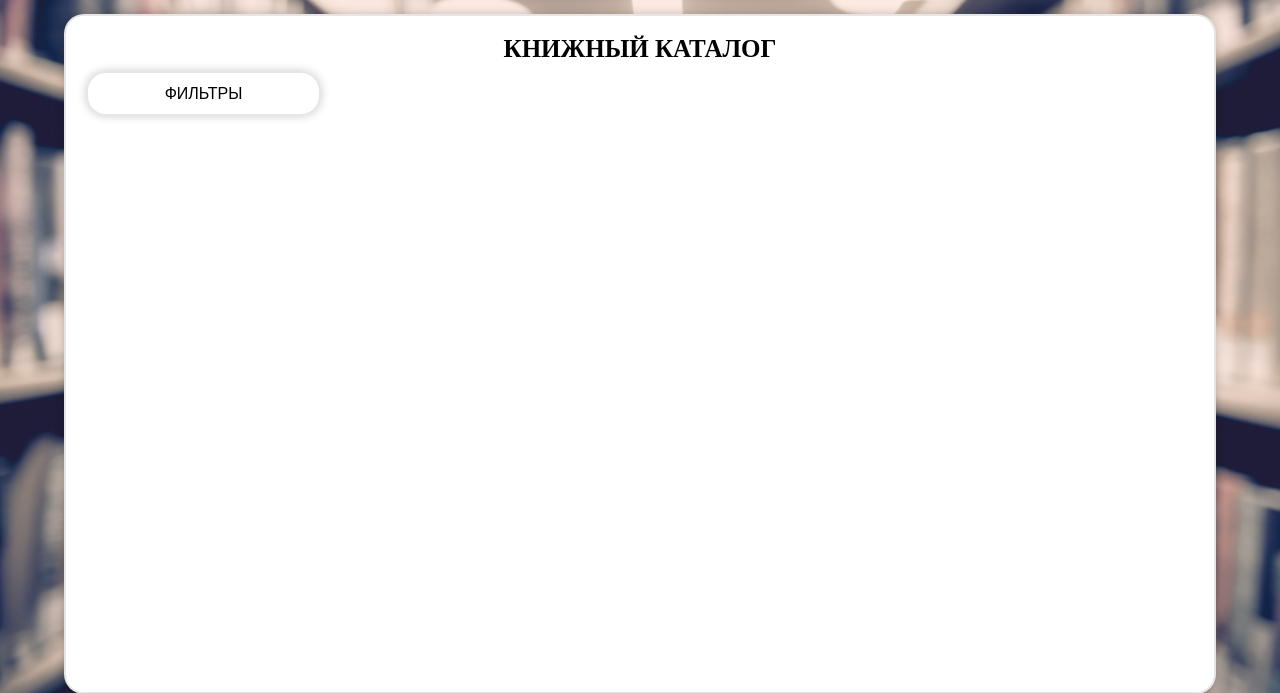
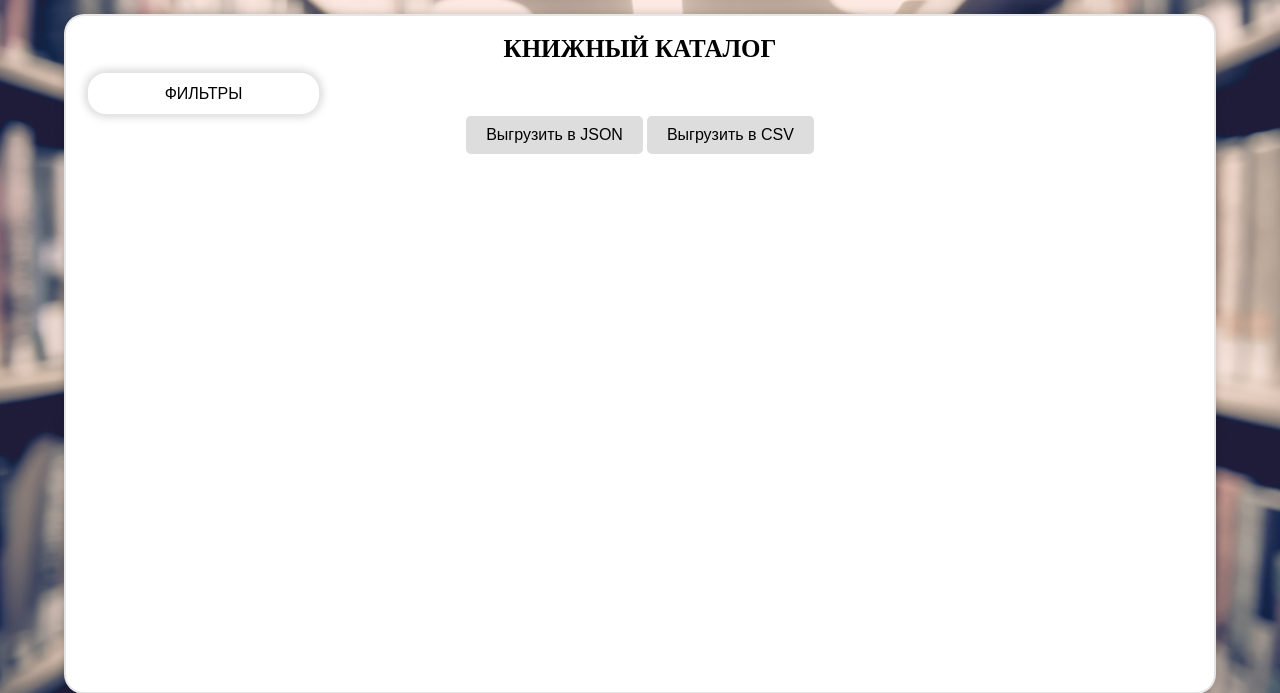
Before and after one commit to sshadooff/coursework_db, a Django app: page /books/ in a window 1280 px wide. Shown: the part 78-771 px from the top of the page. Run offline with Django 4.2, Linux system fonts and the light colour scheme; data comes from the database, SQL or seed files in the repository; data that the repository does not hold is empty; parts of the project's set-up code (start-up, migrations or seed data) failed here and were passed over.

Commit message:
uploading data to csv and json

```diff
--- a/library/book_catalog/templates/book_catalog/books.html
+++ b/library/book_catalog/templates/book_catalog/books.html
@@ -81,4 +81,11 @@
             </div>
         {% endfor %}
     </div>
+
+    <button style="background-color: #ddd; color: black; border: none; border-radius: 5px; padding: 10px 20px; font-size: 16px; cursor: pointer; transition: background-color 0.3s, transform 0.2s;"
+        onclick="window.location.href='{% url 'book_catalog:export_books_to_json' %}'">Выгрузить в JSON</button>
+
+    <button style="background-color: #ddd; color: black; border: none; border-radius: 5px; padding: 10px 20px; font-size: 16px; cursor: pointer; transition: background-color 0.3s, transform 0.2s;"
+        onclick="window.location.href='{% url 'book_catalog:export_books_to_csv' %}'">Выгрузить в CSV</button>
+
 {% endblock content %}
--- a/library/book_catalog/urls.py
+++ b/library/book_catalog/urls.py
@@ -6,4 +6,6 @@ app_name = "book_catalog"
 urlpatterns = [
     path("", views.books, name="index"),
     path("book/<slug:book_slug>", views.book, name="book"),
+    path("export/json/", views.export_books_to_json, name="export_books_to_json"),
+    path("export/csv/", views.export_books_to_csv, name="export_books_to_csv"),
 ]
--- a/library/book_catalog/views.py
+++ b/library/book_catalog/views.py
@@ -1,3 +1,5 @@
+import csv
+from django.http import HttpResponse, JsonResponse
 from django.shortcuts import render
 
 from book_catalog.models import Author, BookCatalog, Genre
@@ -43,3 +45,30 @@ def book(request, book_slug):
         "book": book,
     }
     return render(request, "book_catalog/book.html", context)
+
+
+def export_books_to_json(request):
+    books = BookCatalog.objects.all()
+
+    books_list = list(
+        books.values("title", "author", "genre", "age_restriction", "annotation")
+    )
+
+    return JsonResponse(books_list, safe=False)
+
+
+def export_books_to_csv(request):
+    books = BookCatalog.objects.all()
+
+    response = HttpResponse(content_type="text/csv")
+    response["Content-Disposition"] = 'attachment; filename="books.csv"'
+
+    writer = csv.writer(response)
+    writer.writerow(["title", "author", "genre", "age_restriction", "annotation"])
+
+    for book in books:
+        writer.writerow(
+            [book.title, book.author, book.genre, book.age_restriction, book.annotation]
+        )
+
+    return response
```
